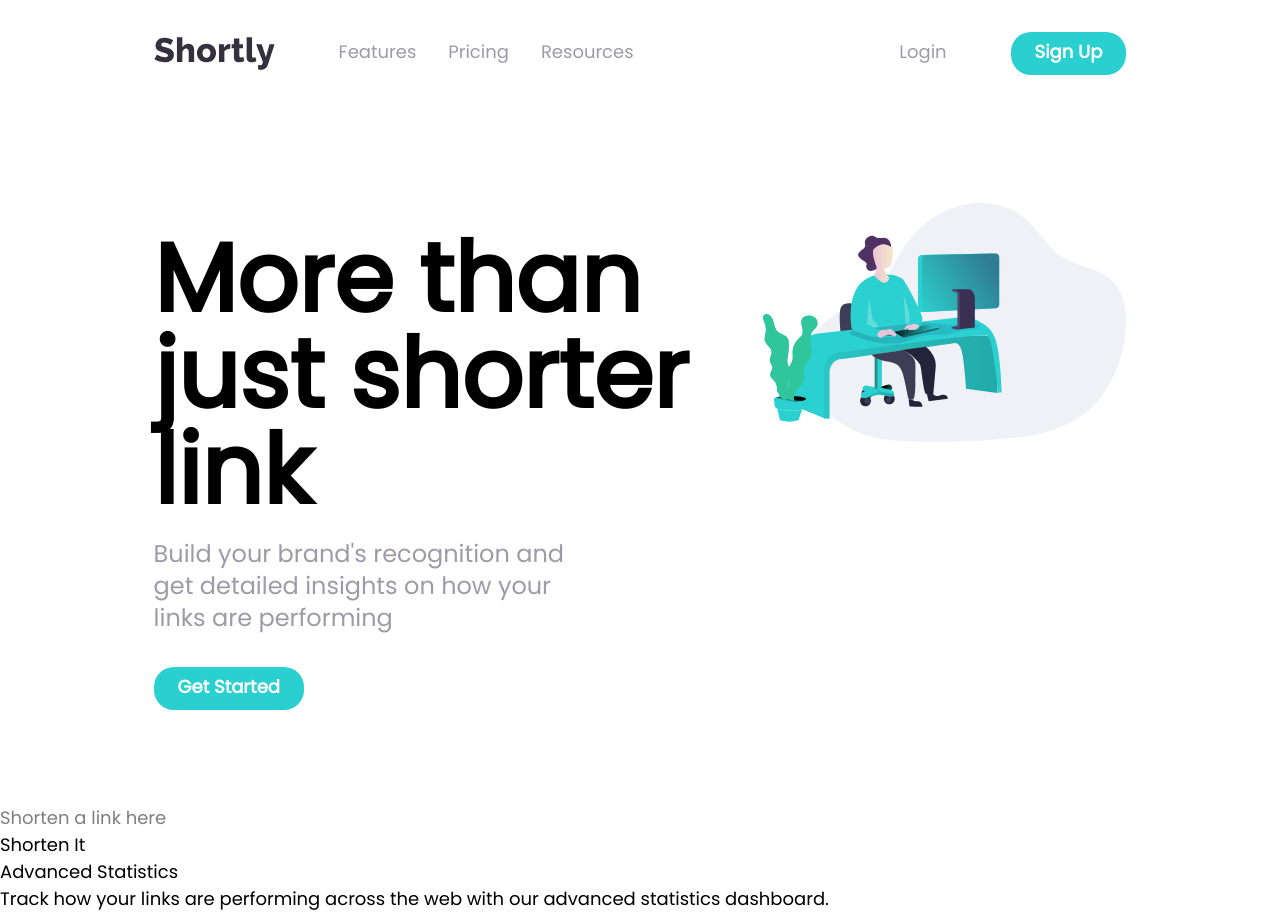
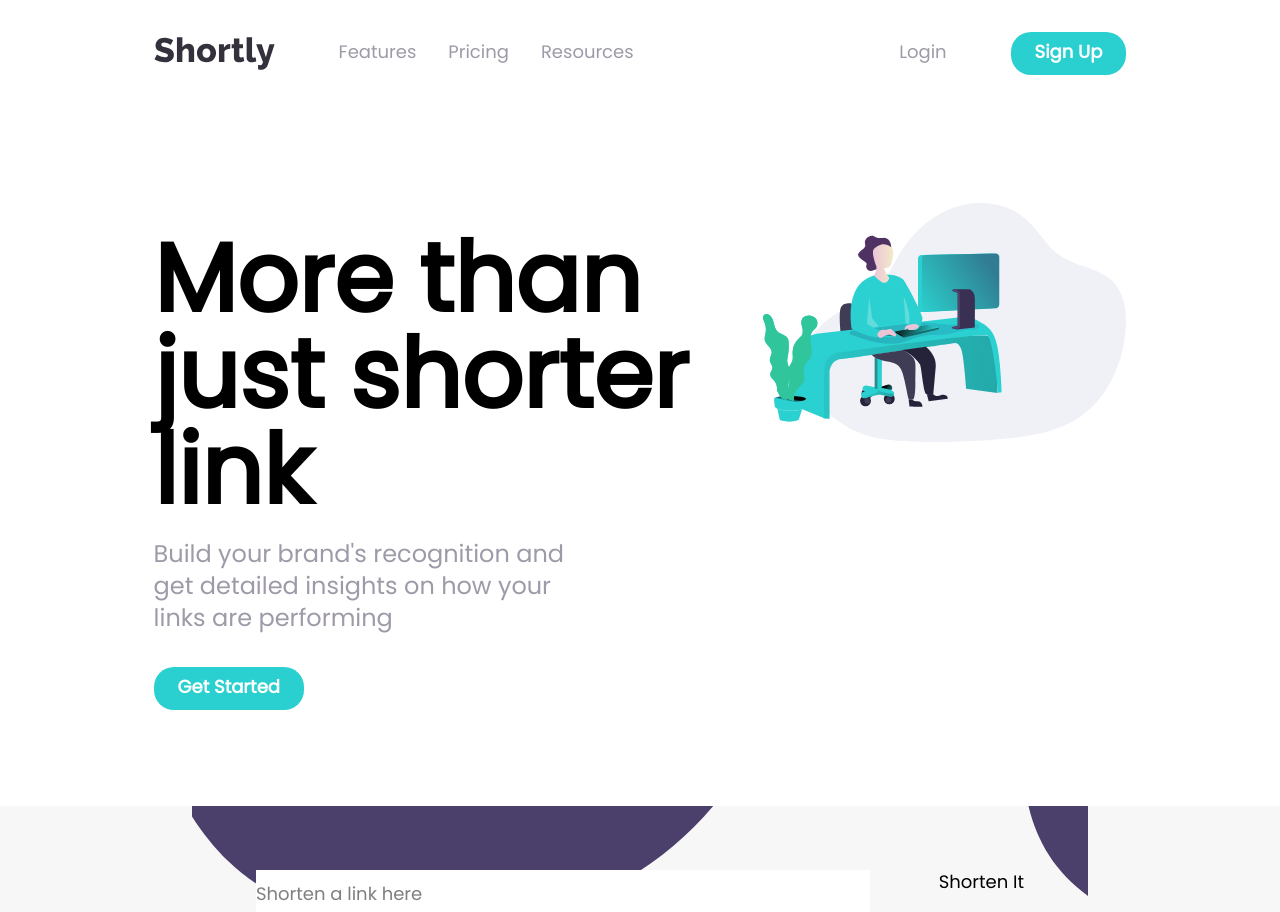
Before and after one commit to azanra/url-shortening, a React (Vite) app: page / in a window 1280 px wide. Shown: the top 912 px of the page. Built offline with nearby package versions, Linux system fonts and the light colour scheme.

Commit message:
Set the layout and position of url input section

```diff
--- a/src/App.css
+++ b/src/App.css
@@ -16,6 +16,7 @@
   --Dark-Violet: hsl(257, 27%, 26%);
   --Red: hsl(0, 87%, 67%);
   --Gray: hsl(0, 0%, 75%);
+  --Gray-Light: hsl(0, 0%, 97%);
   --Grayish-Violet: hsl(257, 7%, 63%);
   --Very-Dark-Blue: hsl(255, 11%, 22%);
   --Very-Dark-Violet: hsl(260, 8%, 14%);
@@ -49,3 +50,7 @@ body {
   color: var(--Very-Dark-Violet);
   font-weight: bold;
 }
+
+.urlInput {
+  background: no-repeat url("../src/assets/images/bg-boost-desktop.svg");
+}
--- a/src/App.jsx
+++ b/src/App.jsx
@@ -11,8 +11,10 @@ function App() {
     <div>
       <Header />
       <Hero />
-      <UrlWrapper />
-      <Info />
+      <div className="bg-(--Gray-Light)">
+        <UrlWrapper />
+        <Info />
+      </div>
       <GetStarted />
       <Footer />
     </div>
--- a/src/components/url.jsx
+++ b/src/components/url.jsx
@@ -51,15 +51,16 @@ function Url({ initalUrl }) {
     }
   };
   return (
-    <div>
-      <div>
-        <div className="urlContainer">
-          <div className="urlInputContainer">
+    <div className="center">
+      <div className="w-[70%]">
+        <div className="urlContainer urlInput flex justify-between p-16">
+          <div className="urlInputContainer  w-[80%]">
             <input
               type="text"
               placeholder="Shorten a link here"
               value={link}
               onChange={(e) => setLink(e.target.value)}
+              className="bg-white h-[50px] w-full"
             />
             <p className="errorMessage">
               {isEmpty && (
```
